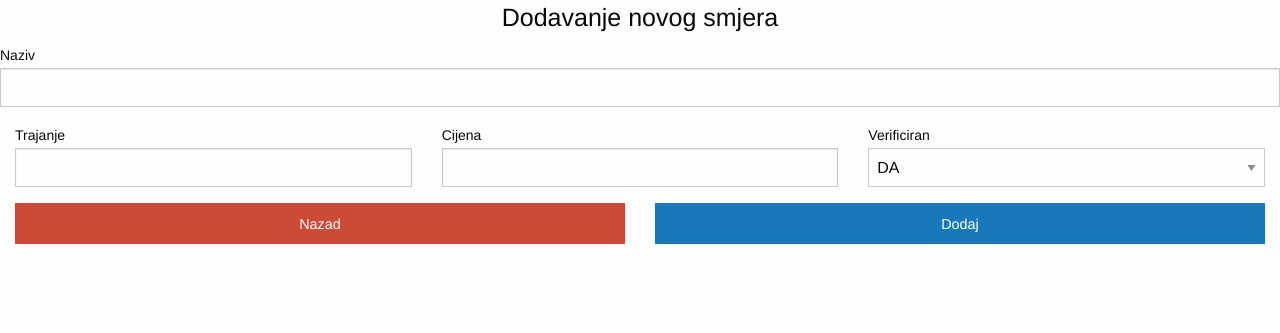
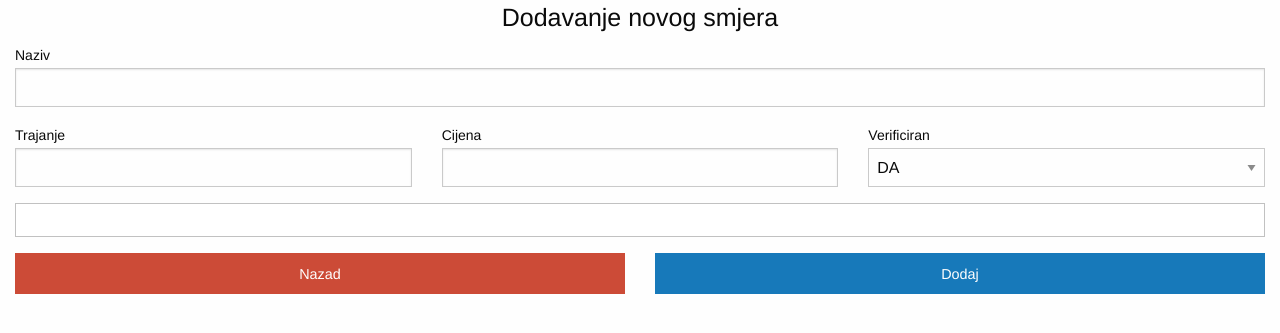
Before and after one commit to LukaMarsic/COVID19, a PHP site: template app/view/privatno/smjer/novo.phtml in a window 1280 px wide. Shown: the top 333 px of the page. Run offline with PHP 8.4, Linux system fonts and the light colour scheme; the template is opened without the code that fills it, so the values that code supplies are empty.

Commit message:
Editiranje

```diff
--- a/app/view/predlozak/skripte.phtml
+++ b/app/view/predlozak/skripte.phtml
@@ -2,3 +2,4 @@
 <script src="<?=App::config('url')?>public/js/vendor/what-input.js"></script>
 <script src="<?=App::config('url')?>public/js/vendor/foundation.js"></script>
 <script src="<?=App::config('url')?>public/js/app.js"></script>
+<script src="https://kit.fontawesome.com/3b8c308efb.js" crossorigin="anonymous"></script>
--- a/app/view/privatno/smjer/novo.phtml
+++ b/app/view/privatno/smjer/novo.phtml
@@ -2,9 +2,13 @@
     action="<?=App::config('url')?>smjer/novo"
     method="POST">
   <h4 class="text-center">Dodavanje novog smjera</h4>
-  <label>Naziv
-    <input type="text" name="naziv" value="<?=$smjer->naziv?>">
-  </label>
+  <div class="grid-x grid-padding-x">
+    <div class="cell">
+      <label>Naziv
+        <input type="text" name="naziv" value="<?=$smjer->naziv?>">
+      </label>
+    </div>
+  </div>
 
 
   <div class="grid-x grid-padding-x">
@@ -54,7 +58,14 @@
   </div>
 </div>
 
-<?=$poruka?>
+<div class="grid-x grid-padding-x">
+    <div class="cell">
+     <div class="callout">
+      <?=$poruka?>
+     </div>
+    </div>
+  </div>
+
 
 <div class="grid-x grid-padding-x">
 
```
